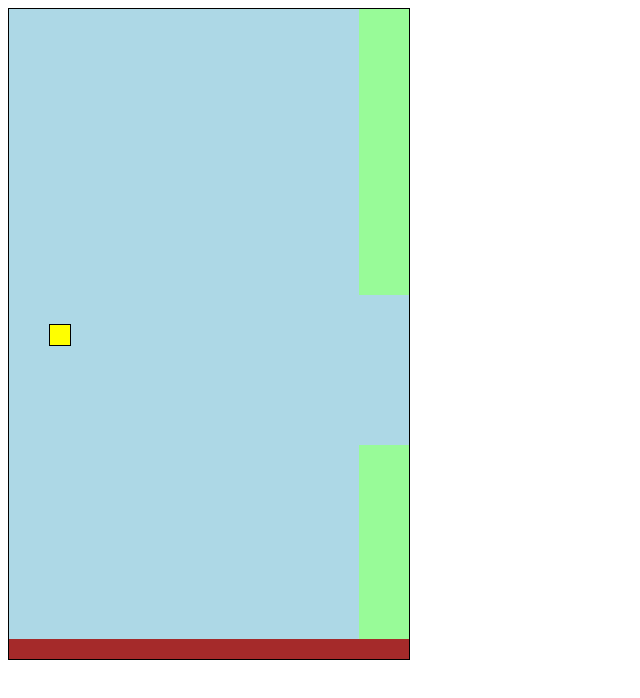
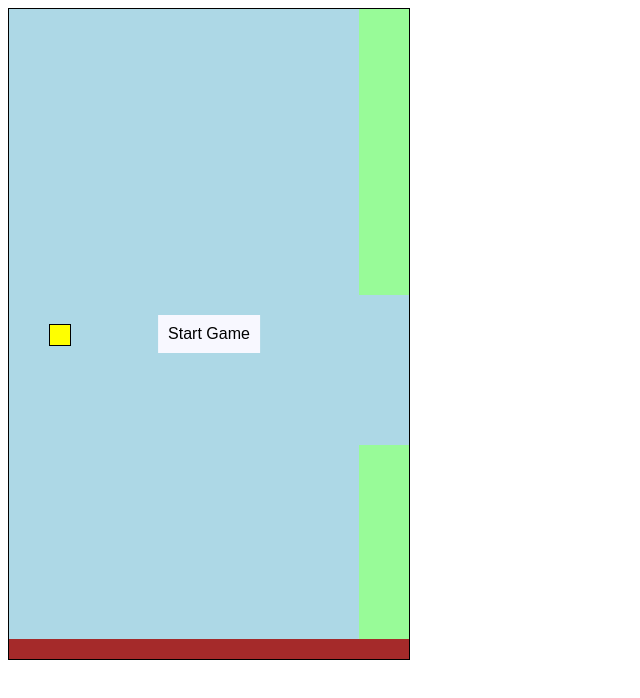
Before and after one commit to sir-radar/flappyBirdClone, a Svelte app: page / in a window 1280 px wide. Shown: the top 698 px of the page, without its empty margins (0-640 px from the left). Built offline with nearby package versions, Linux system fonts and the light colour scheme.

Commit message:
added collision with pipe detection logic

```diff
--- a/src/Game.svelte
+++ b/src/Game.svelte
@@ -8,8 +8,12 @@
     function jump() {
         game.jump();
     }
+
+    function startGame() {
+        frame = game.start();
+    }
     setInterval(() => {
-        // frame = game.nextFrame();
+        frame = game.nextFrame();
     }, 1000 / 90);
 </script>
 
@@ -27,12 +31,45 @@
         bottom: 0;
         left: 0;
     }
+    #init-screen {
+        user-select: none;
+        position: absolute;
+        top: 50%;
+        left: 50%;
+        transform: translateX(-50%) translateY(-50%);
+        font-family: monospace;
+    }
+    #init-screen h2 {
+        text-align: center;
+    }
+    #init-screen button {
+        font-size: 16px;
+        border: none;
+        border-radius: none;
+        background-color: ghostwhite;
+        padding: 10px;
+        cursor: pointer;
+        outline: none;
+        transition: ease-in-out 0.2s font-size;
+        display: block;
+        margin: 0 auto;
+    }
+    #init-screen button:active,
+    #init-screen button:focus {
+        outline: none;
+        font-size: 15px;
+    }
 </style>
 
 <main style="width:{frame.width}px; height:{frame.height}px;" class="game">
     <Bird bird={frame.bird} />
     <Pipe pipe={frame.firstPipe} />
     <Pipe pipe={frame.secondPipe} />
+    {#if frame.gameOver || !frame.gameStarted}
+        <section id="init-screen">
+            <button on:click={startGame}>Start Game</button>
+        </section>
+    {/if}
     <section style="height:{frame.ground.height}px;" id="ground" />
 </main>
 
--- a/src/game.ts
+++ b/src/game.ts
@@ -80,6 +80,9 @@ export class GameController {
     }
 
     public nextFrame(){
+        if(this.frame.gameOver || !this.frame.gameStarted){
+            return this.frame
+        }
         this.frame.firstPipe = this.movePipe(
             this.frame.firstPipe,
             this.frame.secondPipe
@@ -89,7 +92,20 @@ export class GameController {
             this.frame.firstPipe
         );
 
-        //Gravity
+        //checks if bird hits the ground
+        if(this.frame.bird.top >= this.height - this.groundHeight - this.birdSize){
+            this.frame.bird.top = this.height - this.groundHeight - this.birdSize;
+            this.frame.gameOver = true;
+            return this.frame;
+        }
+
+        //checks if bird collid with ppe
+        if(this.hasCollidedWithPipe()){
+            this.frame.gameOver = true;
+            return this.frame;
+        }
+
+         //Gravity
         if(this.velocity > 0){
             this.velocity -= this.slowVelocityBy;
         }
@@ -99,10 +115,42 @@ export class GameController {
         return this.frame;
     }
 
+    public start(){
+        this.newGame();
+        this.frame.gameStarted =  true;
+        return this.frame;
+    }
+
     public jump(){
         if(this.velocity <= 0){
             this.velocity += this.jumpVelocity;
         }
+    }
+
+    private hasCollidedWithPipe(){
+        if(this.frame.firstPipe.show && this.checkPipe(this.frame.firstPipe.left)){
+            return !(
+                this.frame.bird.top > this.frame.firstPipe.topPipe.height &&
+                this.frame.bird.top + this.birdSize < this.frame.firstPipe.bottomPipe.top
+            );
+        }
+
+        if(
+            this.frame.secondPipe.show &&
+            this.checkPipe(this.frame.secondPipe.left)
+        ){
+            return !(
+                this.frame.bird.top > this.frame.secondPipe.topPipe.height
+                &&
+                this.frame.bird.top + this.birdSize < this.frame.secondPipe.bottomPipe.top
+            )
+        }
+
+        return false;
+    }
+
+    private checkPipe(left: number){
+        return (left <= this.birdX + this.birdSize && left + this.pipeWidth >= this.birdX);
     }
 
     private randomYForTopPipe():number{
```
